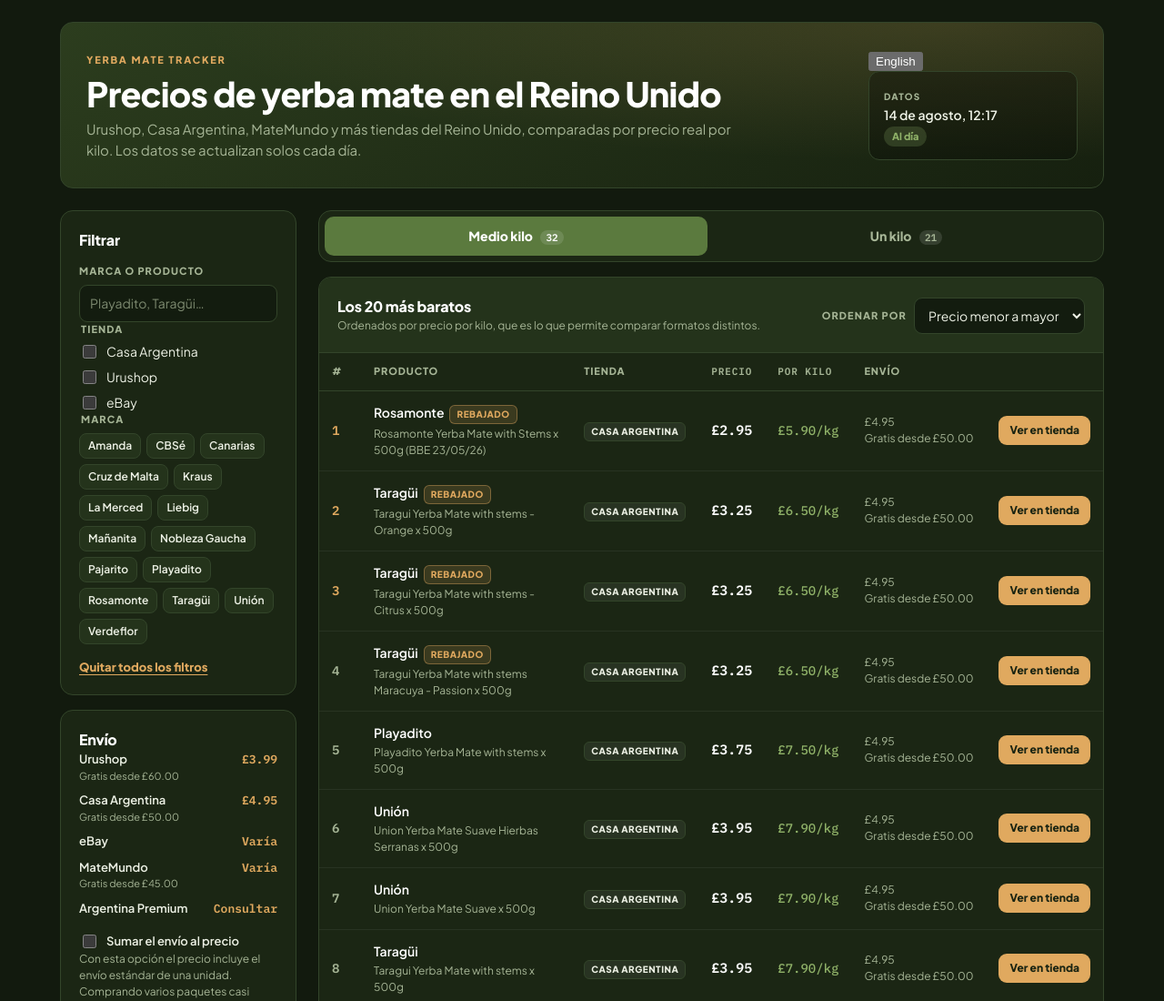
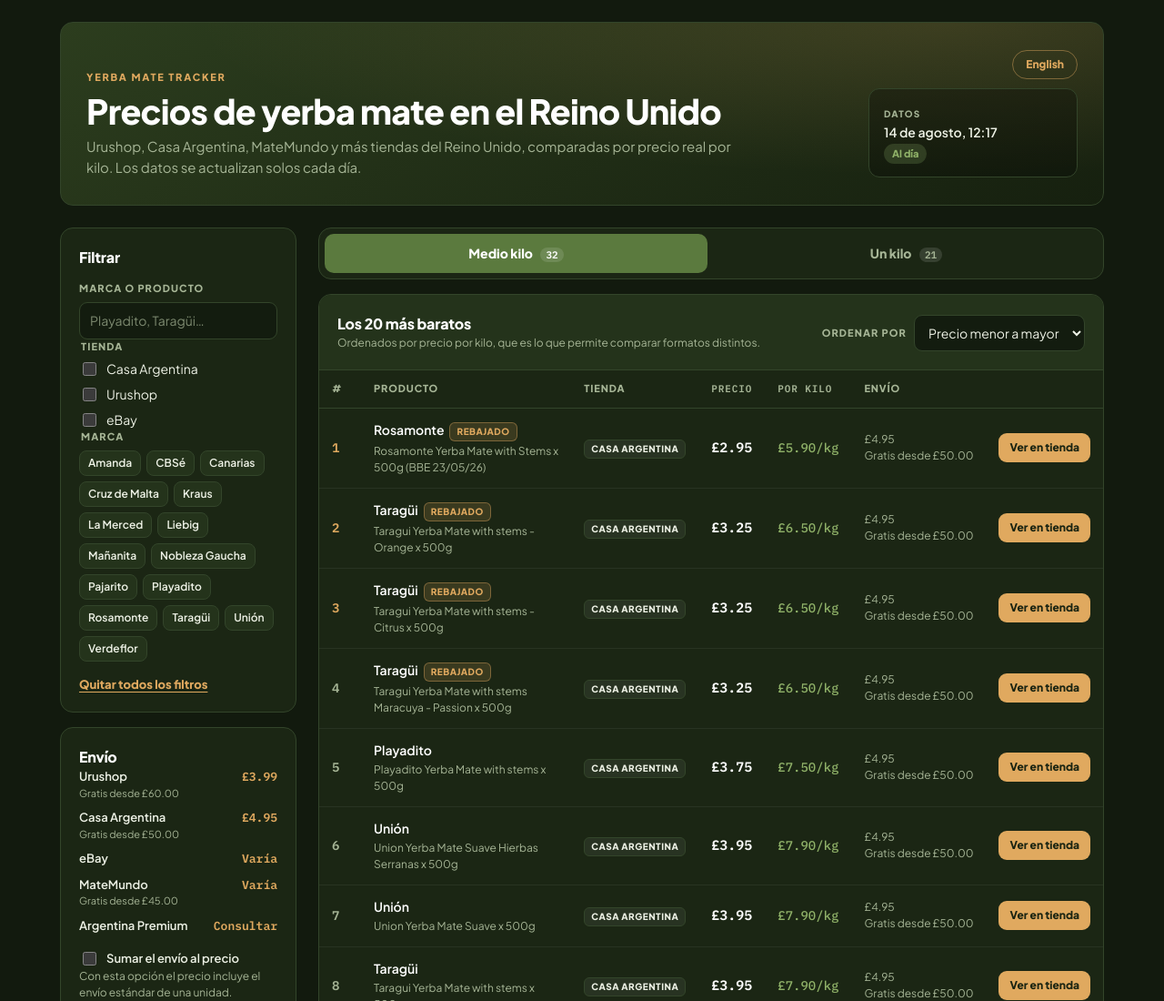
Before and after one commit to arenin-apps/yerba-mate-tracker, a plain HTML site: page index.html in a window 1280 px wide. Shown: the top 1100 px of the page at 91% size. Drawn offline with Linux system fonts and the light colour scheme.

Commit message:
Update styles.css

```diff
--- a/assets/styles.css
+++ b/assets/styles.css
@@ -238,3 +238,13 @@
    Si algún día incrustas esto dentro de otra página de arenin.uk que ya
    tenga su propio fondo, borra este bloque. */
 body { background: #121a0e; margin: 0; }
+
+/* --- Selector de idioma --- */
+.ym-hero__side { display: flex; flex-direction: column; align-items: flex-end; gap: 10px; }
+.ym-lang {
+  font: inherit; font-size: 12px; font-weight: 700; cursor: pointer;
+  padding: 6px 14px; border-radius: 999px;
+  background: transparent; color: var(--gourd);
+  border: 1px solid rgba(224,169,95,.45);
+}
+.ym-lang:hover { background: var(--gourd); border-color: var(--gourd); color: #1a2412; }
```
